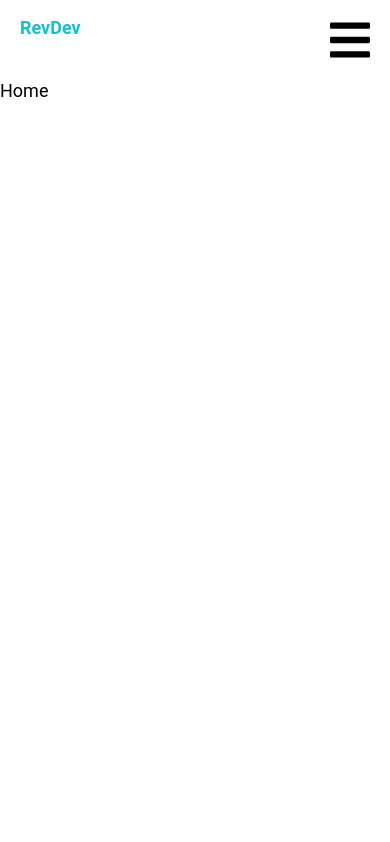
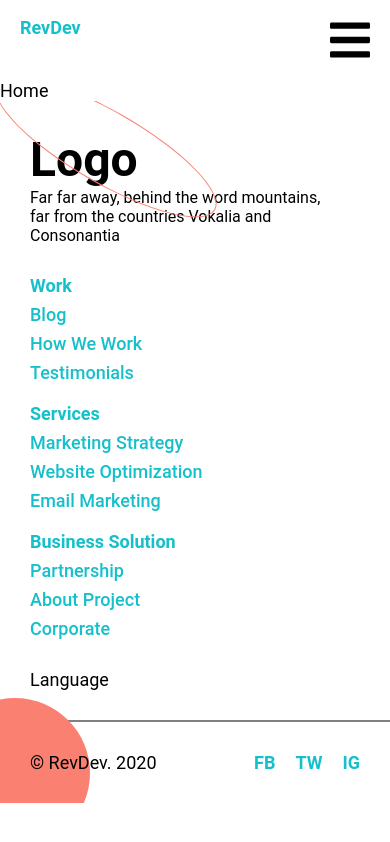
Before and after one commit to revdev-earth/RevDevPage, a React (Vite) app: page / in a window 390 px wide. Built offline with nearby package versions, Linux system fonts and the light colour scheme.

Commit message:
Footer (#6)
* Make component and layout.

* Styled component footer.

* Footer responsive.

```diff
--- a/src/Pages/Layout/index.tsx
+++ b/src/Pages/Layout/index.tsx
@@ -1,6 +1,7 @@
 //** Import Components
 import Router from "../../Router"
 import { Header } from "@components"
+import { Footer } from "@components"
 
 export default function Layout() {
   return (
@@ -8,6 +9,7 @@ export default function Layout() {
       <Header />
       <hr />
       <Router />
+      <Footer />
     </div>
   )
 }
--- /dev/null
+++ b/src/components/fewUses/Footer/index.tsx
@@ -0,0 +1,59 @@
+import { footer } from "../../../data"
+
+//* Import Links
+import { Link } from "react-router-dom"
+
+//* Import styles
+import { Top, Container, Bottom, Content } from "./styles"
+
+export const Footer = () => {
+  return (
+    <Container>
+      <Content>
+        <Top>
+          <div>
+            <h3>Logo</h3>
+            <p>
+              Far far away, behind the word mountains, far from the countries
+              Vokalia and Consonantia
+            </p>
+          </div>
+          <div>
+            {footer.map((list) => (
+              <ul key={Math.random() * 10}>
+                {list.map((item) => (
+                  <li key={Math.random() * 10}>
+                    <Link to="">{item}</Link>
+                  </li>
+                ))}
+              </ul>
+            ))}
+          </div>
+          <div>Language</div>
+        </Top>
+        <Bottom>
+          <div>© RevDev. 2020</div>
+          <div>
+            <ul>
+              <li>
+                <a href="#" target="_blank" rel="noopener noreferrer">
+                  FB
+                </a>
+              </li>
+              <li>
+                <a href="#" target="_blank" rel="noopener noreferrer">
+                  TW
+                </a>
+              </li>
+              <li>
+                <a href="#" target="_blank" rel="noopener noreferrer">
+                  IG
+                </a>
+              </li>
+            </ul>
+          </div>
+        </Bottom>
+      </Content>
+    </Container>
+  )
+}
--- /dev/null
+++ b/src/components/fewUses/Footer/styles.ts
@@ -0,0 +1,112 @@
+import styled from "styled-components"
+
+export const Container = styled.footer`
+  z-index: 1;
+  overflow: hidden;
+  position: relative ;
+  background color: salmon;
+  width: 100%;
+
+  &:after {
+    position: absolute;
+    content: "";
+    top: 60%;
+    left: -5%;
+    width:150px;
+    height: 150px;
+    background-color: salmon;
+    border-radius: 100%;
+
+    @media (max-width: 768px) {
+      top: 75%;
+
+    }
+    @media (max-width: 425px) {
+      top: 85%;
+      left: -60px;
+    }
+  }
+
+  &:before {
+    position: absolute;
+    transform: rotate(-60deg);
+    content: "";
+    top: -80px;
+    left: 70px;
+    width: 70px;
+    height: 250px;
+    border: 1px solid salmon;
+    border-radius: 50%;
+
+
+  }
+`
+export const Content = styled.div`
+  margin: auto;
+  max-width: 1024px;
+`
+export const Top = styled.div`
+  display: flex;
+  justify-content: space-between;
+  z-index: 2;
+
+  padding: 30px;
+  border-bottom: 2px solid gray;
+
+  div {
+    &:nth-child(1) {
+      p {
+        max-width: 300px;
+      }
+    }
+    &:nth-child(2) {
+      display: flex;
+      gap: 20px;
+      ul {
+        display: flex;
+        flex-direction: column;
+        gap: 8px;
+
+        li {
+          a {
+            font-size: 18px;
+            font-weight: 500;
+          }
+          &:nth-child(1) {
+            a {
+              font-weight: 600;
+              font-size: 18px;
+            }
+          }
+        }
+      }
+      @media (max-width: 425px) {
+        flex-direction: column;
+      }
+    }
+  }
+  @media (max-width: 768px) {
+    flex-direction: column;
+    gap: 30px;
+  }
+`
+
+export const Bottom = styled.div`
+  z-index: 3;
+  display: flex;
+  justify-content: space-between;
+  padding: 30px;
+
+  div {
+    z-index: 2;
+    ul {
+      display: flex;
+      gap: 20px;
+      li {
+        font-weight: 600;
+        a {
+        }
+      }
+    }
+  }
+`
--- a/src/components/fewUses/index.ts
+++ b/src/components/fewUses/index.ts
@@ -1 +1,2 @@
 export * from "./Header"
+export * from "./Footer"
--- /dev/null
+++ b/src/data/index.ts
@@ -0,0 +1,5 @@
+export const footer: string[][] = [
+  ["Work", "Blog", "How We Work", "Testimonials"],
+  ["Services", "Marketing Strategy", "Website Optimization", "Email Marketing"],
+  ["Business Solution", "Partnership", "About Project", "Corporate"],
+]
--- a/tsconfig.json
+++ b/tsconfig.json
@@ -20,7 +20,9 @@
       "@components/*": ["src/components/*"],
       "@components": ["src/components"],
       "@assets/*": ["src/assets/*"],
-      "@assets": ["src/assets"]
+      "@assets": ["src/assets"],
+      "@data/*": ["src/data/*"],
+      "@data": ["src/data"]
     }
   },
   "include": ["src"],
```
